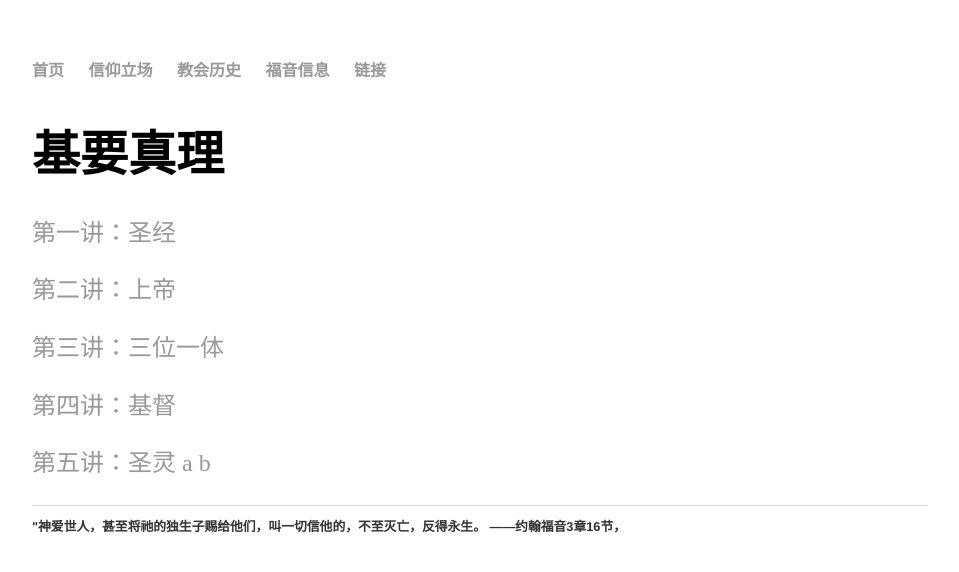
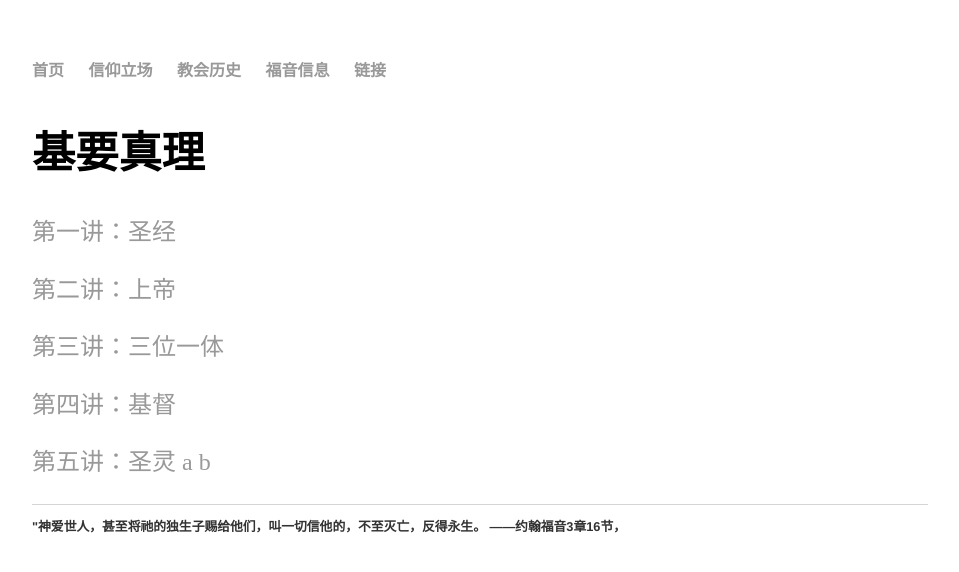
Before and after one commit to zlchurch/zlchurch.github.io, a Jekyll site: the page built from sermons/index.md, in a window 1280 px wide. Shown: the top 572 px of the page, without its empty margins (160-1119 px from the left). Built offline with Jekyll 4.4.1, drawn with Linux system fonts in a browser that asks for light colours.

Commit message:
no message

```diff
--- a/sermons/index.md
+++ b/sermons/index.md
@@ -3,7 +3,7 @@ title: 主日证道
 layout: default
 ---
 
-# 基要真理
+## 基要真理
 
 [第一讲：圣经](https://www.dropbox.com/s/gneefu7fe0x5wfb/01%E5%9F%BA%E6%9C%AC%E6%95%99%E4%B9%89-%E5%9C%A3%E7%BB%8F.m4a?dl=0)
 
```
